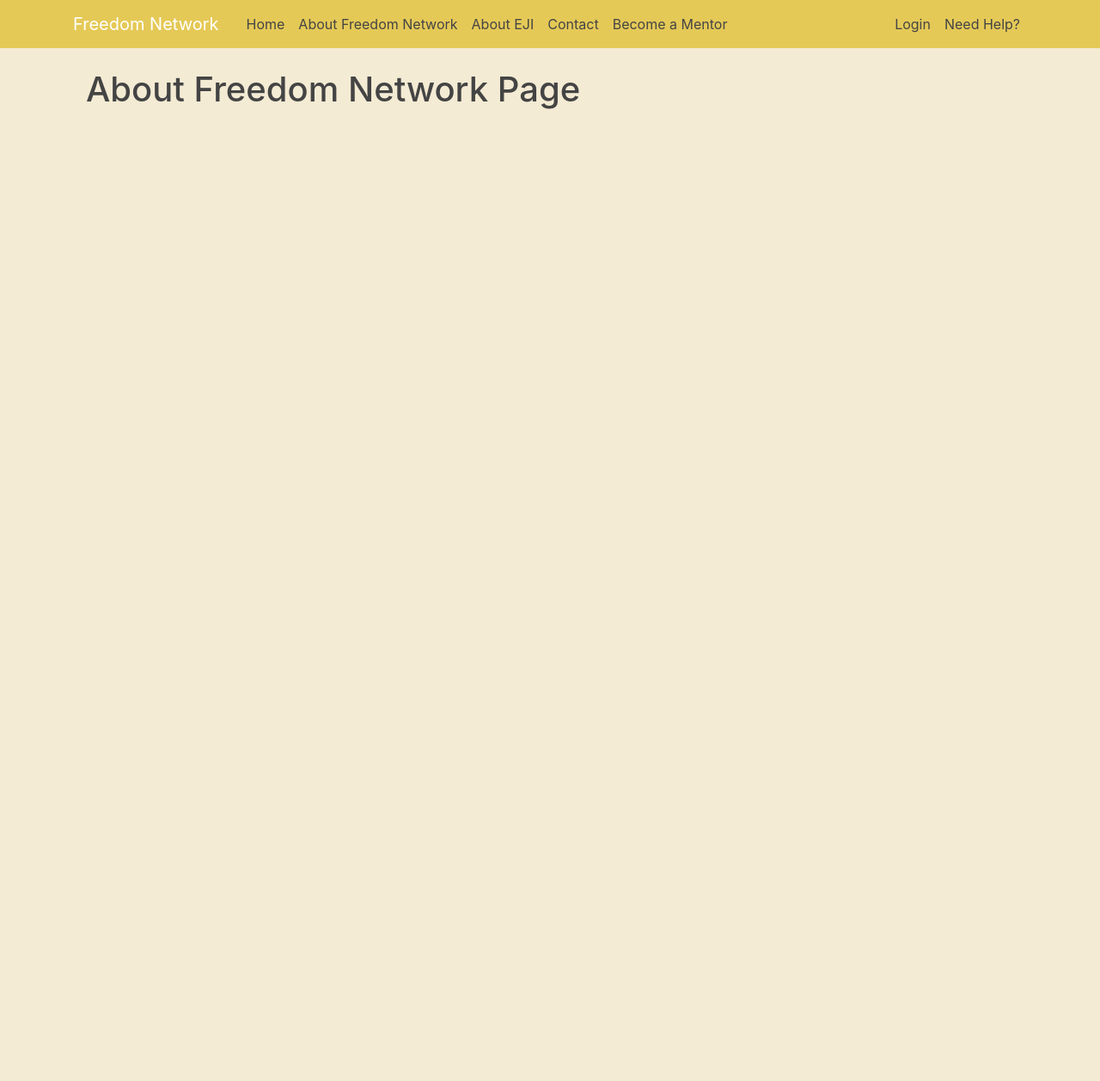
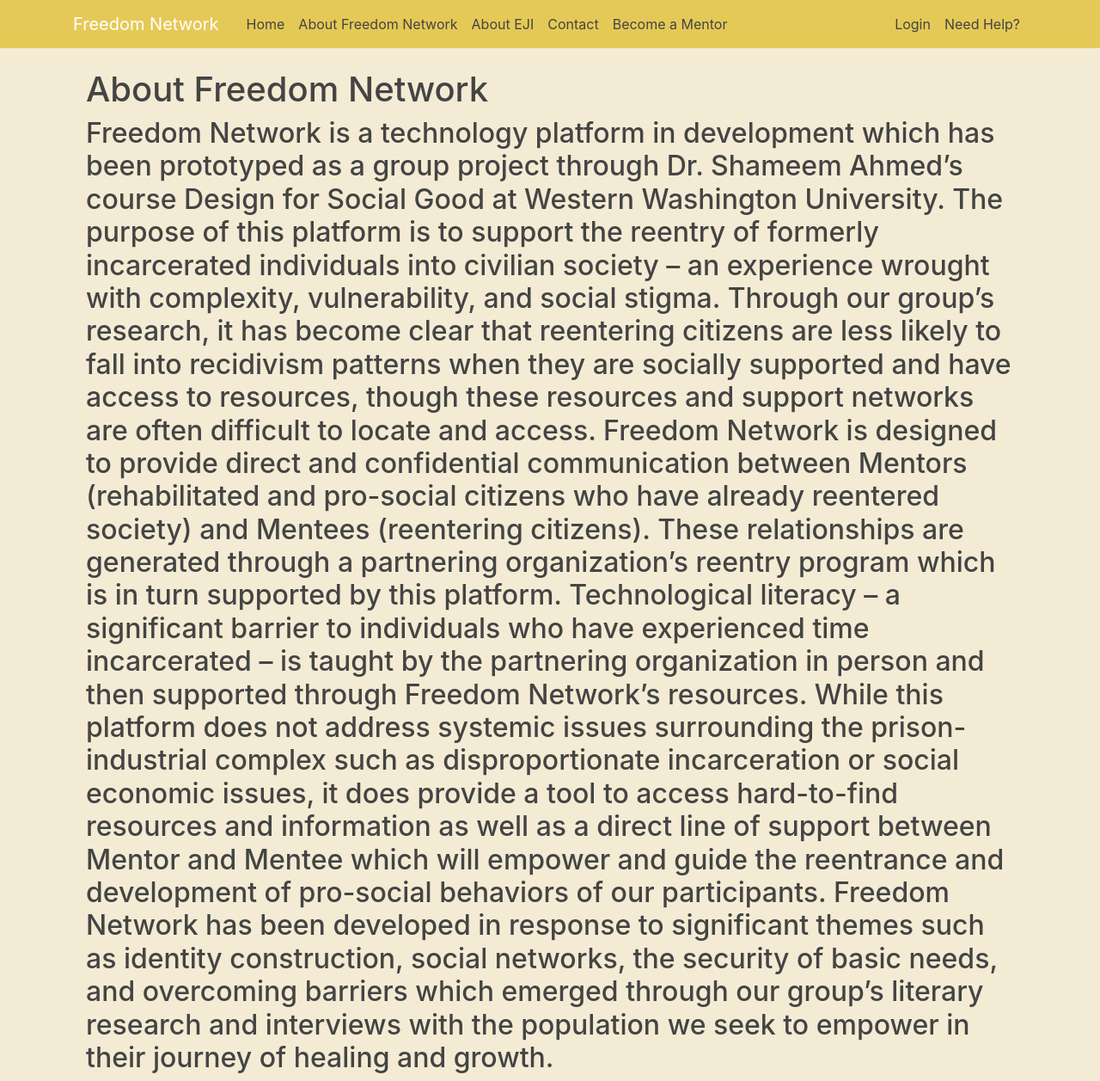
Before and after one commit to alex-eman/freedom-network, a Django app: page /about_freenet/ in a window 1280 px wide. Shown: the whole page at 86% size. Before the commit the page ends 127 px from the top, so only its background shows below. Run offline with Django 3.2, Linux system fonts and the light colour scheme; some libraries are stand-ins or nearby versions.

Commit message:
adding freedom network description

```diff
--- a/hub/templates/hub/about_freenet.html
+++ b/hub/templates/hub/about_freenet.html
@@ -4,6 +4,12 @@
 
 {% block content %}
 
-    <h1>About Freedom Network Page</h1>
+    <h1>About Freedom Network</h1>
+    <h2> Freedom Network is a technology platform in development which has been prototyped as a group project through Dr. Shameem Ahmed’s course Design for Social Good at Western Washington University. The purpose of this platform is to support the reentry of formerly incarcerated individuals into civilian society – an experience wrought with complexity, vulnerability, and social stigma. Through our group’s research, it has become clear that reentering citizens are less likely to fall into recidivism patterns when they are socially supported and have access to resources, though these resources and support networks are often difficult to locate and access.
+
+Freedom Network is designed to provide direct and confidential communication between Mentors (rehabilitated and pro-social citizens who have already reentered society) and Mentees (reentering citizens). These relationships are generated through a partnering organization’s reentry program which is in turn supported by this platform. Technological literacy – a significant barrier to individuals who have experienced time incarcerated – is taught by the partnering organization in person and then supported through Freedom Network’s resources.
+
+While this platform does not address systemic issues surrounding the prison-industrial complex such as disproportionate incarceration or social economic issues, it does provide a tool to access hard-to-find resources and information as well as a direct line of support between Mentor and Mentee which will empower and guide the reentrance and development of pro-social behaviors of our participants. Freedom Network has been developed in response to significant themes such as identity construction, social networks, the security of basic needs, and overcoming barriers which emerged through our group’s literary research and interviews with the population we seek to empower in their journey of healing and growth.
+</h2>
 
 {% endblock content %}
```
